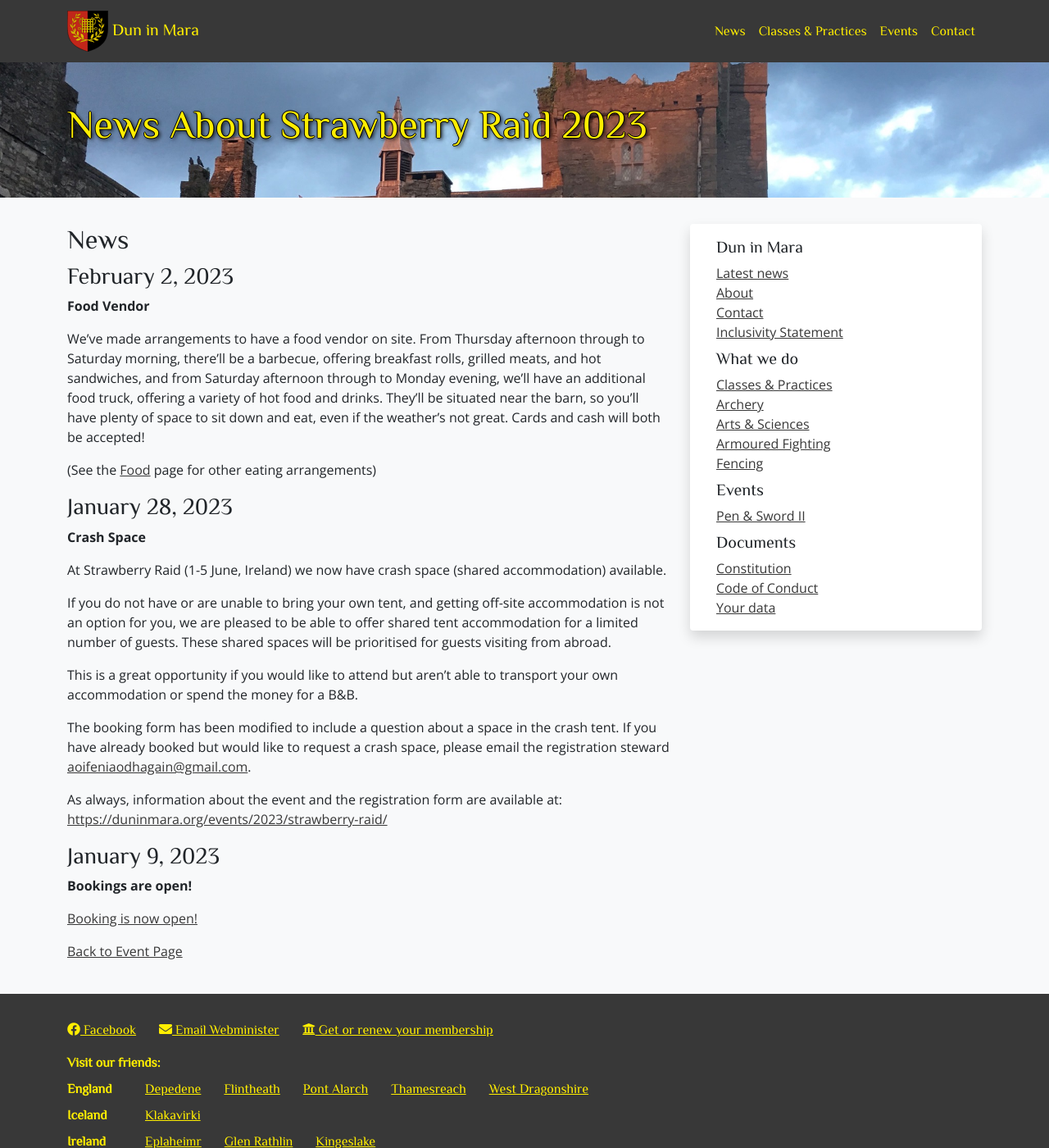
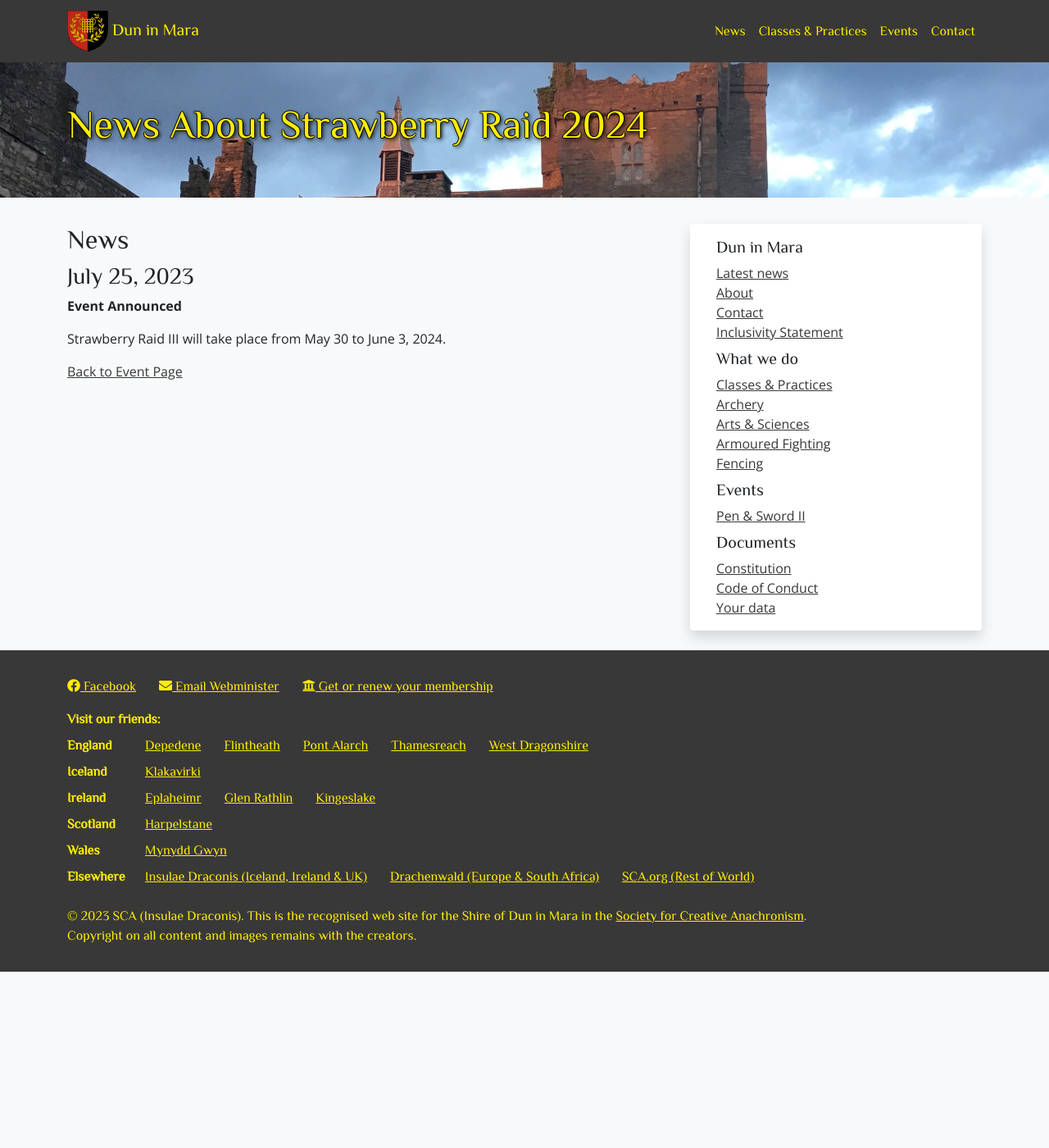
Before and after one commit to drachenwald/dun-in-mara, a Jekyll site: the page built from events/2024/strawberry-raid-iii/news.md, in a window 1280 px wide and 1400 px high. Shown: the whole window at 82% size. Built offline with Jekyll 4.4.1, drawn with Linux system fonts in a browser that asks for light colours; comment, search, counter and statistics services are not loaded.

Commit message:
Updates to new SR pages

```diff
--- a/events/2024/strawberry-raid-iii/news.md
+++ b/events/2024/strawberry-raid-iii/news.md
@@ -1,37 +1,15 @@
 ---
-title: "News About Strawberry Raid 2023"
+title: "News About Strawberry Raid 2024"
 featuredImage: ../../../../images/sigginstowncastlefireplace.jpg
 excerpt: "30 May-3 June 2024. Sigginstown Castle, Co. Wexford, Ireland."
 ---
 
 ## News
 
-### February 2, 2023
+### July 25, 2023
 
-**Food Vendor**
+**Event Announced**
 
-We've made arrangements to have a food vendor on site. From Thursday afternoon through to Saturday morning, there'll be a barbecue, offering breakfast rolls, grilled meats, and hot sandwiches, and from Saturday afternoon through to Monday evening, we'll have an additional food truck, offering a variety of hot food and drinks. They'll be situated near the barn, so you'll have plenty of space to sit down and eat, even if the weather's not great. Cards and cash will both be accepted!
+Strawberry Raid III will take place from May 30 to June 3, 2024.
 
-(See the <a href="https://duninmara.org/events/2023/strawberry-raid/food/">Food</a> page for other eating arrangements)
-
-### January 28, 2023
-
-**Crash Space**
-
-At Strawberry Raid (1-5 June, Ireland) we now have crash space (shared accommodation) available.
-
-If you do not have or are unable to bring your own tent, and getting off-site accommodation is not an option for you, we are pleased to be able to offer shared tent accommodation for a limited number of guests.  These shared spaces will be prioritised for guests visiting from abroad.
-
-This is a great opportunity if you would like to attend but aren't able to transport your own accommodation or spend the money for a B&B.
-
-The booking form has been modified to include a question about a space in the crash tent. If you have already booked but would like to request a crash space, please email the registration steward <a href="mailto:aoifeniaodhagain@gmail.com">aoifeniaodhagain@gmail.com</a>.
-
-As always, information about the event and the registration form are available at: <a href="https://duninmara.org/events/2023/strawberry-raid/">https://duninmara.org/events/2023/strawberry-raid/</a>
-
-### January 9, 2023
-
-**Bookings are open!**
-
-<a href="https://fienta.com/duninmara-strawberryraid-51557">Booking is now open!</a>
-
-<a href="/events/2023/strawberry-raid/">Back to Event Page</a>
+<a href="/events/2023/strawberry-raid-iii/">Back to Event Page</a>
```
Also changed, not shown: events/2024/strawberry-raid-iii/attending.md (+1 -1 lines), events/2024/strawberry-raid-iii/camping.md (+1 -1 lines), events/2024/strawberry-raid-iii/index.md (+1 -1 lines).
